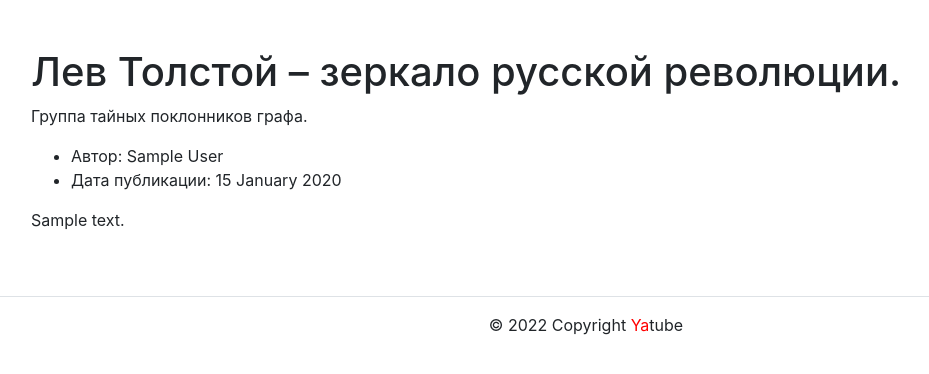
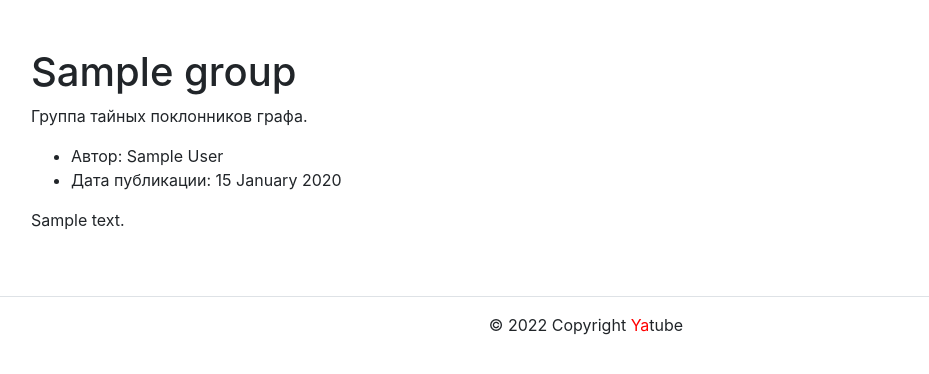
Before and after one commit to 32Aleksey32/hw02_community, a Django app: a page that uses yatube/templates/base.html in a window 1280 px wide. Shown: the part 56-430 px from the top of the page, without its empty margins (54-983 px from the left). Run offline with Django 3.2, Linux system fonts and the light colour scheme; tables that the repository leaves empty hold one stand-in row (values such as "Sample post"); some libraries are stand-ins or nearby versions.

Commit message:
2 попытка

```diff
--- a/yatube/posts/models.py
+++ b/yatube/posts/models.py
@@ -23,7 +23,7 @@ class Post(models.Model):
     )
     group = models.ForeignKey(
         Group,
-        on_delete=models.CASCADE,
+        on_delete=models.SET_NULL,
         null=True, blank=True,
-        related_name='group'
+        related_name='posts'
     )
--- a/yatube/posts/views.py
+++ b/yatube/posts/views.py
@@ -1,10 +1,12 @@
 from django.shortcuts import render, get_object_or_404
 from .models import Post, Group
+
+LIMIT = 10
 
 
 # Главная страница
 def index(request):
-    posts = Post.objects.order_by('-pub_date')[:10]
+    posts = Post.objects.order_by('-pub_date')[:LIMIT]
     # В словаре context отправляем информацию в шаблон
     context = {'posts': posts}
     return render(request, 'posts/index.html', context)
@@ -13,7 +15,7 @@ def index(request):
 # Страница с постами
 def group_posts(request, slug):
     group = get_object_or_404(Group, slug=slug)
-    posts = Post.objects.filter(group=group).order_by('-pub_date')[:10]
+    posts = group.posts.all().order_by('-pub_date')[:LIMIT]
     context = {
         'group': group,
         'posts': posts,
--- a/yatube/templates/base.html
+++ b/yatube/templates/base.html
@@ -14,9 +14,7 @@
     <title>{% block title %}Не найдено{% endblock %}</title>
   </head>
   <body>
-    <header>
-      {% include 'includes/header.html' %}
-    </header>
+    <header>{% include 'includes/header.html' %}</header>
     <main>
       <div class="container py-5">
         {% block content %} Контент не подвезли :( {% endblock %}
--- a/yatube/templates/posts/group_list.html
+++ b/yatube/templates/posts/group_list.html
@@ -1,11 +1,11 @@
 {% extends 'base.html' %}
 {% block title %}
-Записи сообщества Лев Толстой
+  Записи сообщества {{ group.title }}
 {% endblock %}
 
 
 {% block content %}
-  <h1>Лев Толстой – зеркало русской революции.</h1>
+  <h1>{{ group.title }}</h1>
   <p>Группа тайных поклонников графа.</p>
 {% for post in posts %}
 <article>
```
